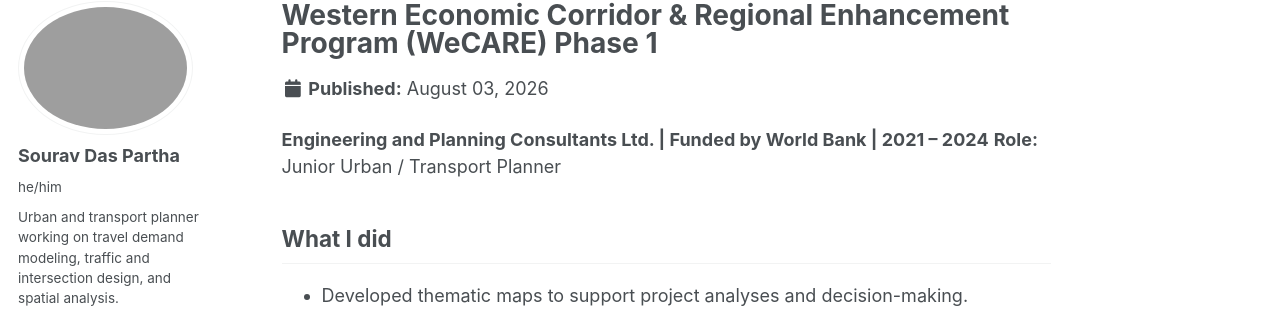
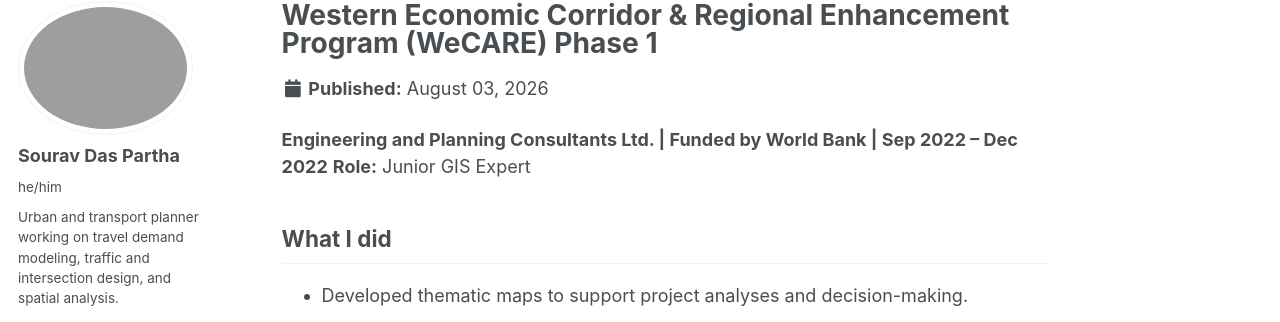
Before and after one commit to souravdaspartha/souravdaspartha.github.io, a Jekyll site: the page built from _portfolio/05-wecare-phase-1.md, in a window 1280 px wide and 1061 px high. Shown: the part 100-422 px from the top of the window. Built offline with Jekyll 4.4.1, drawn with Linux system fonts in a browser that asks for light colours; some web fonts are replaced; a script bundle is joined from its source files by our own code; library files that are not in the unit come from our copies.

Commit message:
Update 05-wecare-phase-1.md

```diff
--- a/_portfolio/05-wecare-phase-1.md
+++ b/_portfolio/05-wecare-phase-1.md
@@ -4,8 +4,8 @@ excerpt: "Traffic survey supervision and thematic mapping, including DEM outputs
 collection: portfolio
 ---
 
-**Engineering and Planning Consultants Ltd. | Funded by World Bank | 2021 – 2024**
-**Role:** Junior Urban / Transport Planner
+**Engineering and Planning Consultants Ltd. | Funded by World Bank | Sep 2022 – Dec 2022**
+**Role:** Junior GIS Expert
 
 ## What I did
 
```
